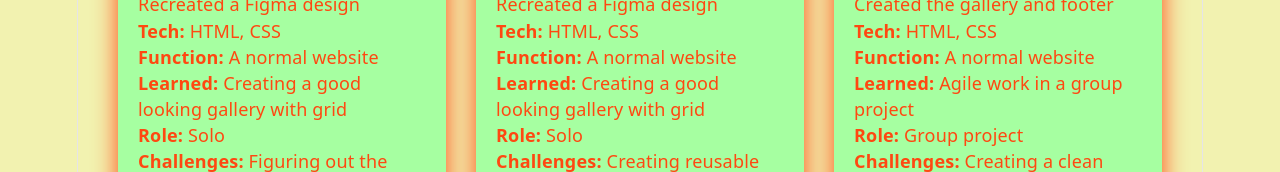
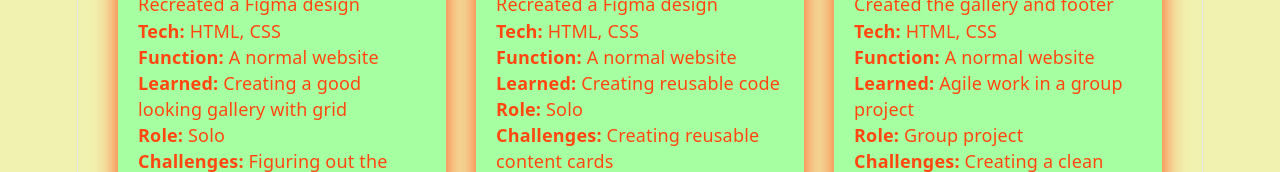
Before and after one commit to jakobkorling/React-Project, a React (Vite) app in the folder react-project/: page / in a window 1280 px wide. Shown: the part 203-375 px from the top of the page. Built offline with nearby package versions, Linux system fonts and the light colour scheme; grey boxes are pictures that could not be loaded.

Commit message:
Changed content

```diff
--- a/react-project/src/Components/Previous-projects.jsx
+++ b/react-project/src/Components/Previous-projects.jsx
@@ -30,7 +30,7 @@ function PreviousProjects()
                 tech="HTML, CSS"
                 description="Recreated a Figma design"
                 function="A normal website"
-                learned="Creating a good looking gallery with grid"
+                learned="Creating reusable code"
                 role="Solo"
                 challenges="Creating reusable content cards"
             />
```
